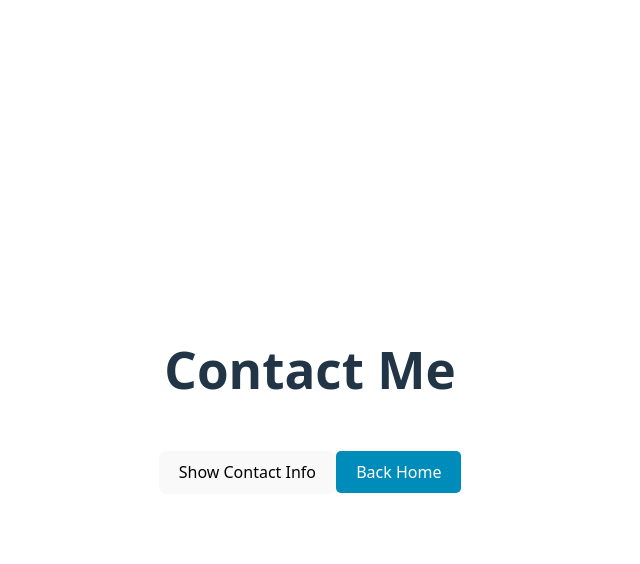
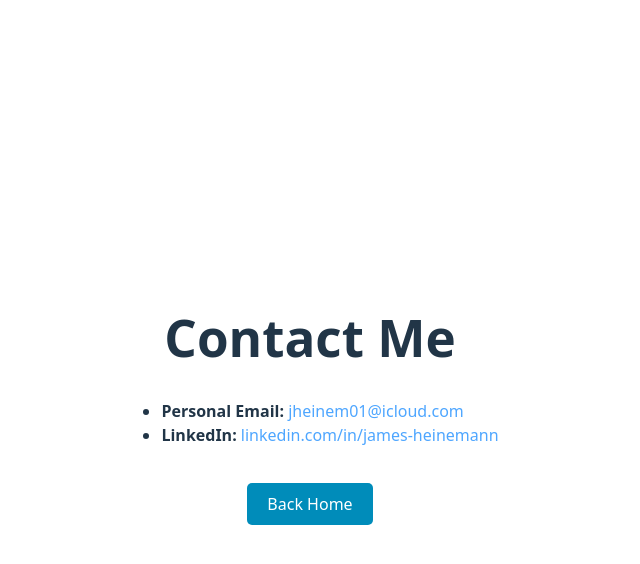
Before and after one commit to jheinem1/jheinem1, a React (Vite) app: page / in a window 1280 px wide. Both pictures are taken after a click on the button "Contact". Shown: the top 564 px of the page, without its empty margins (330-970 px from the left). Built offline with nearby package versions, Linux system fonts and the light colour scheme.

Commit message:
remove the weird show information button

```diff
--- a/src/pages/Contact.tsx
+++ b/src/pages/Contact.tsx
@@ -1,25 +1,14 @@
-import { useState } from "react";
 import AnimatedContainer from "../components/AnimatedContainer";
 import NavButton from "../components/NavButton";
 
 function Contact() {
-  const [showContacts, setShowContacts] = useState(false);
-
   return (
     <AnimatedContainer>
       <h1>Contact Me</h1>
-      <button onClick={() => setShowContacts(!showContacts)}>
-        {showContacts ? "Hide Contact Info" : "Show Contact Info"}
-      </button>
-      {showContacts && (
       <ul>
         <li>
           <b>Personal Email:</b>{" "}
           <a href="mailto:jheinem01@icloud.com">jheinem01@icloud.com</a>
-          </li>
-          <li>
-            <b>GitHub:</b>{" "}
-            <a href="https://github.com/jheinem1/">github.com/jheinem1</a>
         </li>
         <li>
           <b>LinkedIn:</b>{" "}
@@ -27,11 +16,7 @@ function Contact() {
             linkedin.com/in/james-heinemann
           </a>
         </li>
-          <li>
-            <b>Discord:</b> @exx1
-          </li>
       </ul>
-      )}
       <NavButton navigateTo="/">Back Home</NavButton>
     </AnimatedContainer>
   );
```
Lines whose indentation alone changed are shown as unchanged.
